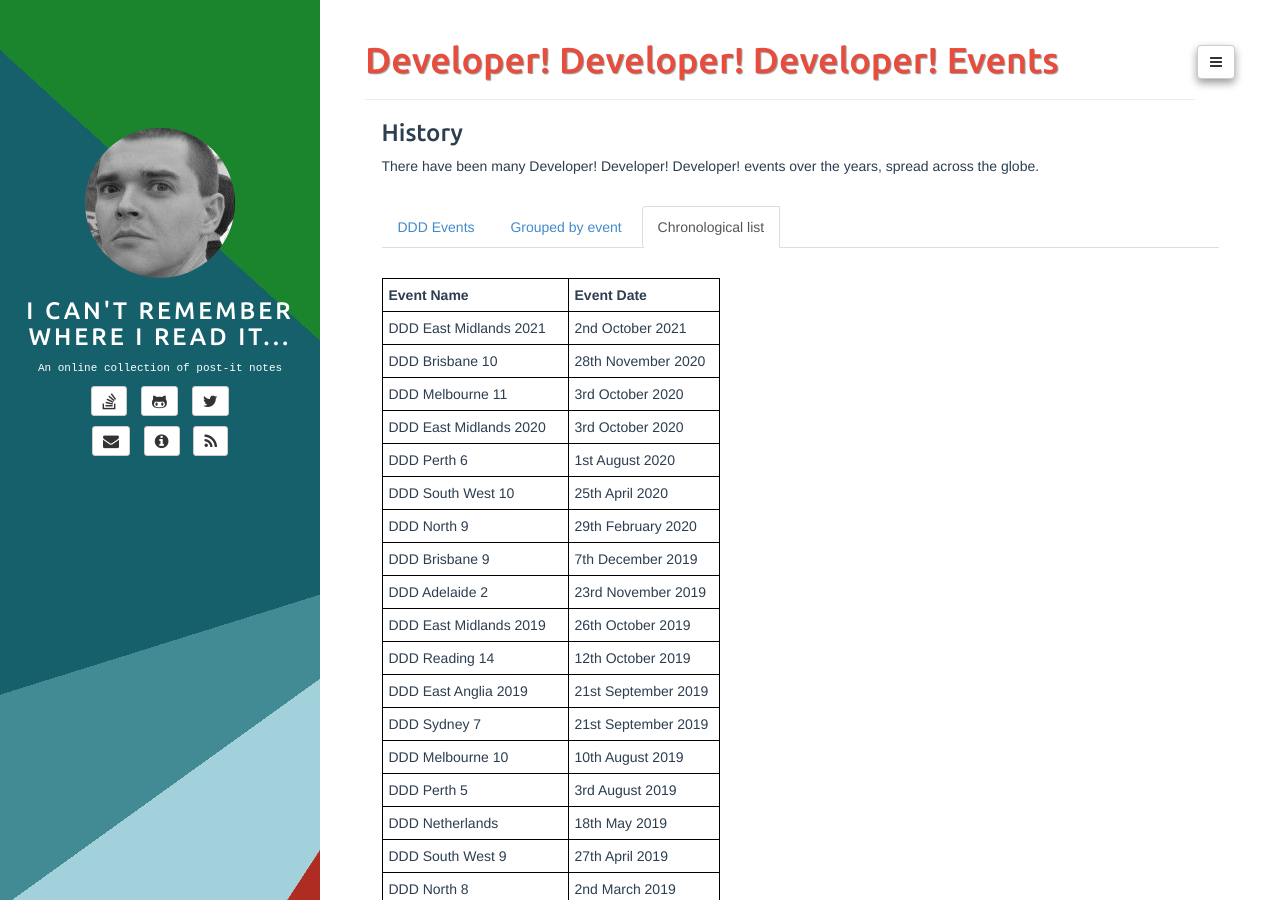
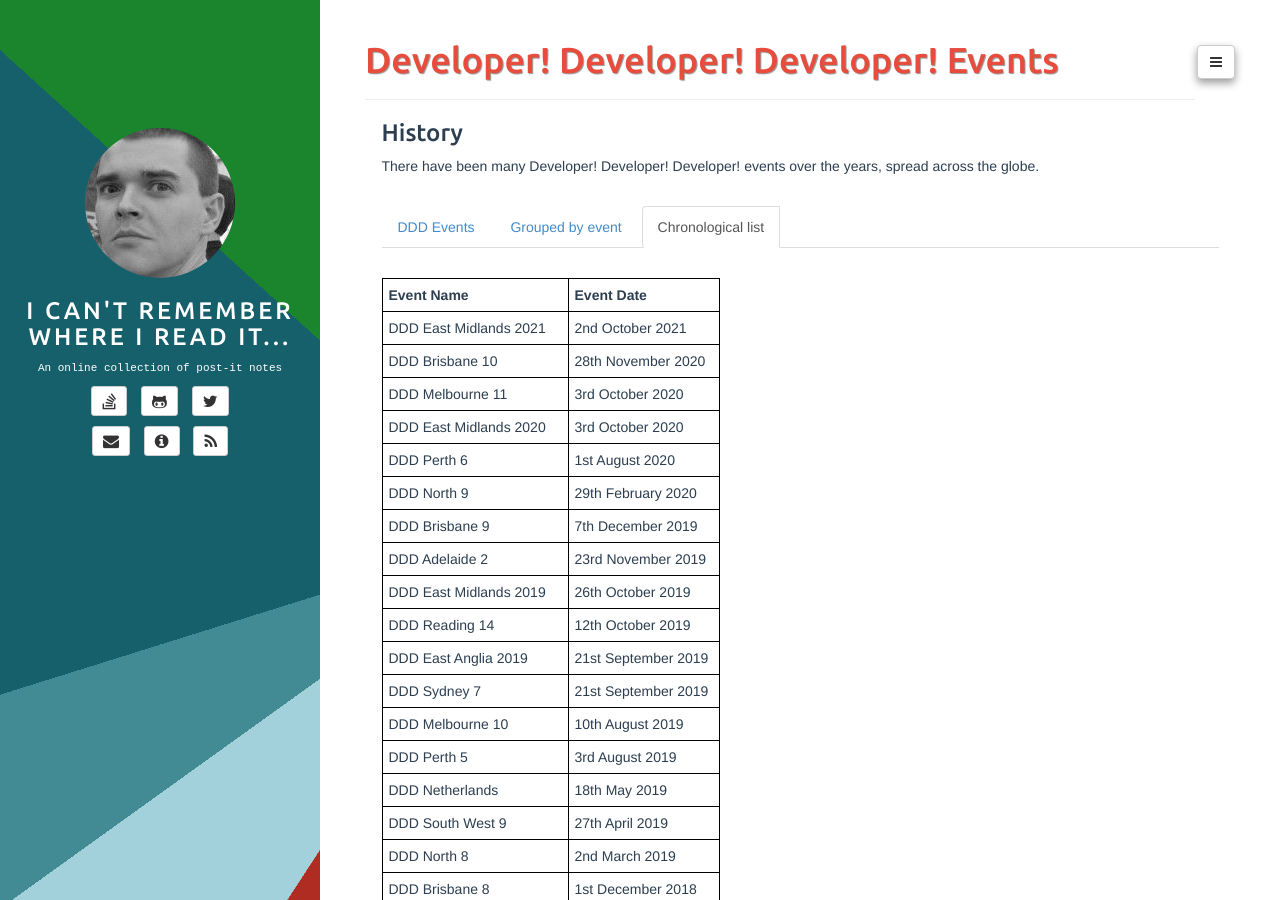
Before and after one commit to adrianbanks/adrianbanks.github.io, a Jekyll site: the page built from ddd-list.md, in a window 1280 px wide and 900 px high. Built offline with Jekyll 4.4.1, drawn with Linux system fonts in a browser that asks for light colours.

Commit message:
Remove the cancelled DDDSW 10
https://twitter.com/dddsouthwest/status/1241308436492685312

```diff
--- a/ddd-list.md
+++ b/ddd-list.md
@@ -20,7 +20,6 @@ There have been many Developer! Developer! Developer! events over the years, spr
 |  DDD Melbourne 11          | 3rd October 2020    |
 |  DDD East Midlands 2020    | 3rd October 2020    |
 |  DDD Perth 6               | 1st August 2020     |
-|  DDD South West 10         | 25th April 2020     |
 |  DDD North 9               | 29th February 2020  |
 |  DDD Brisbane 9            | 7th December 2019   |
 |  DDD Adelaide 2            | 23rd November 2019  |
```
Also changed, not shown: ddd-grouped.md (+0 -1 lines).
